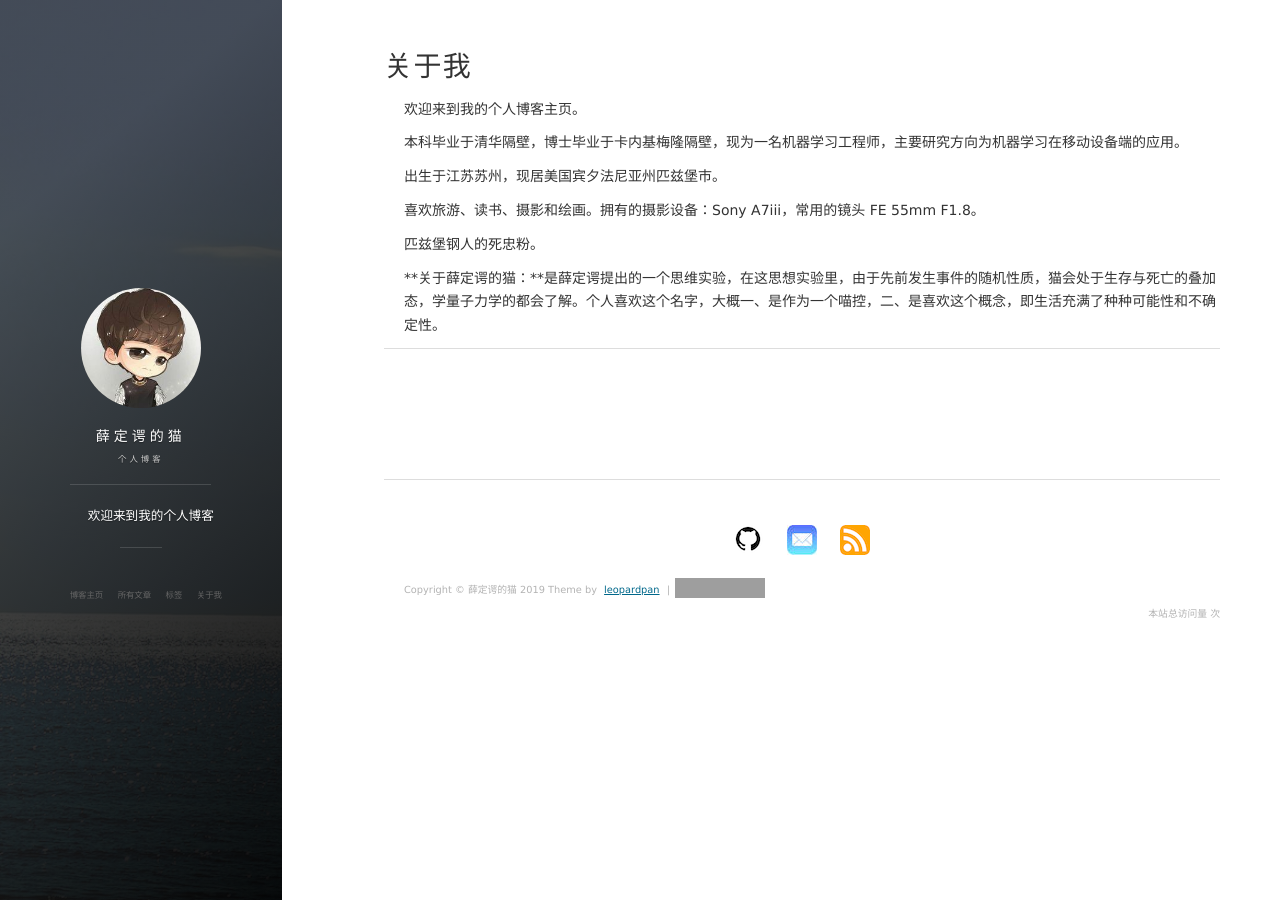
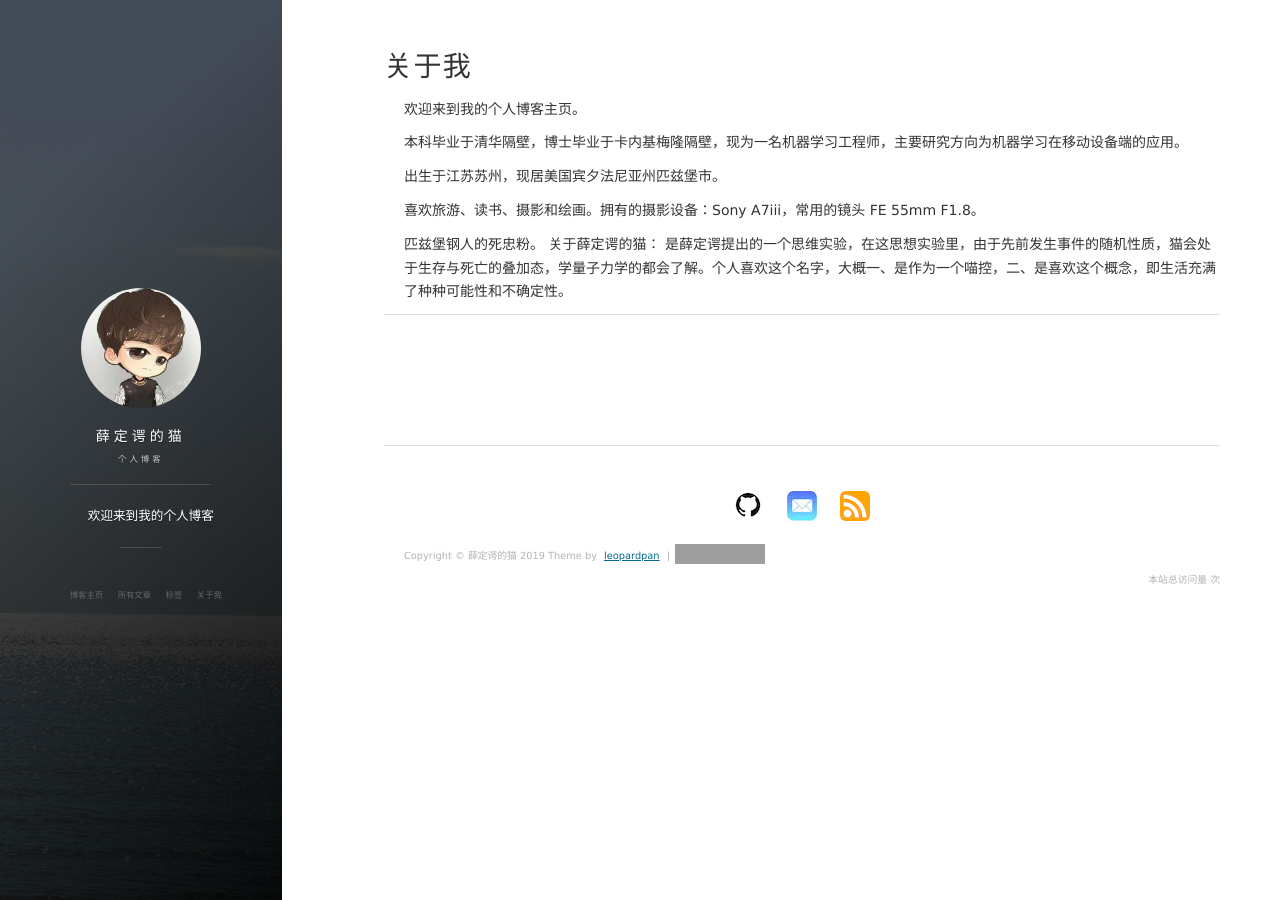
Before and after one commit to anmourchen/anmourchen.github.io, a Jekyll site: the page built from about.md, in a window 1280 px wide. Built offline with Jekyll 4.4.1, drawn with Linux system fonts in a browser that asks for light colours; nearby versions of some CDN libraries; comment, search, counter and statistics services are not loaded; grey boxes are pictures that could not be loaded.

```diff
--- a/_config.yml
+++ b/_config.yml
@@ -6,11 +6,11 @@ description: 欢迎来到我的个人博客
 avatarTitle: anmour
 # 头像里面的描述
 avatarDesc: Travel/Life
-# url: "http://baixin.io"
+# url: "http://anmourchen.github.io"
 
 # Comment
 comment:
-    disqus: anmour
+    disqus: yanfeichen
     # gitment: xxx // 需要修改 comments.html中的client_id和client_secret
     # uyan: 2143225  # 有言id,登录有言官网申请
 
--- a/about.md
+++ b/about.md
@@ -16,8 +16,7 @@ title: 关于我
 <p>
 匹兹堡钢人的死忠粉。
 
-<p>
-**关于薛定谔的猫：**是薛定谔提出的一个思维实验，在这思想实验里，由于先前发生事件的随机性质，猫会处于生存与死亡的叠加态，学量子力学的都会了解。个人喜欢这个名字，大概一、是作为一个喵控，二、是喜欢这个概念，即生活充满了种种可能性和不确定性。
+关于薛定谔的猫： 是薛定谔提出的一个思维实验，在这思想实验里，由于先前发生事件的随机性质，猫会处于生存与死亡的叠加态，学量子力学的都会了解。个人喜欢这个名字，大概一、是作为一个喵控，二、是喜欢这个概念，即生活充满了种种可能性和不确定性。
 
 <p>
 
```
